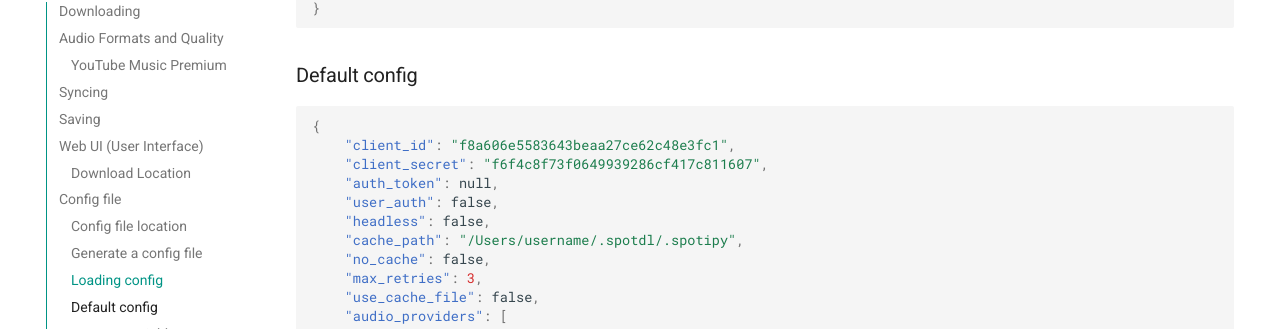
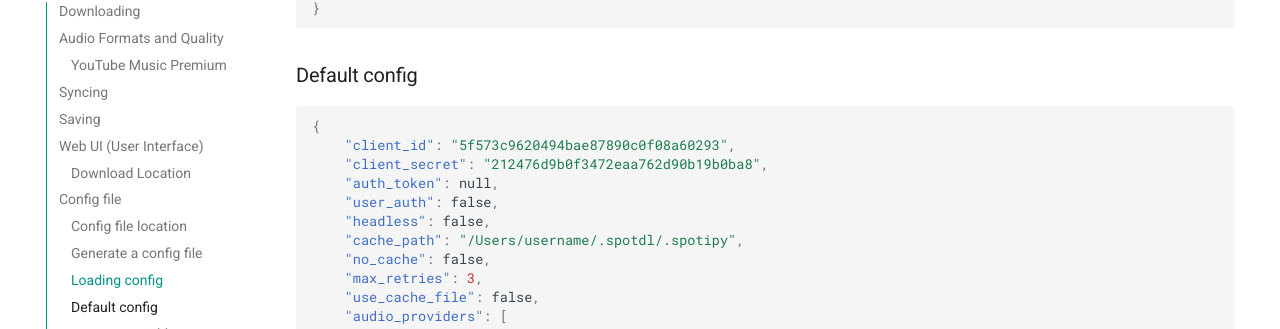
Before and after one commit to spotDL/spotify-downloader, an MkDocs documentation site: the page built from docs/usage.md, in a window 1280 px wide and 900 px high, scrolled down 3168 px. Shown: the part 124-453 px from the top of the window. Built offline with MkDocs 1.6.1 and Material for MkDocs 9.7.7, drawn with Linux system fonts in a browser that asks for light colours; comment, search, counter and statistics services are not loaded.

Commit message:
updated keys in docs

````diff
--- a/docs/usage.md
+++ b/docs/usage.md
@@ -260,8 +260,8 @@ If you don't want config to load automatically change `load_config` option in co
 
 ```json
 {
-    "client_id": "f8a606e5583643beaa27ce62c48e3fc1",
-    "client_secret": "f6f4c8f73f0649939286cf417c811607",
+    "client_id": "5f573c9620494bae87890c0f08a60293",
+    "client_secret": "212476d9b0f3472eaa762d90b19b0ba8",
     "auth_token": null,
     "user_auth": false,
     "headless": false,
````
